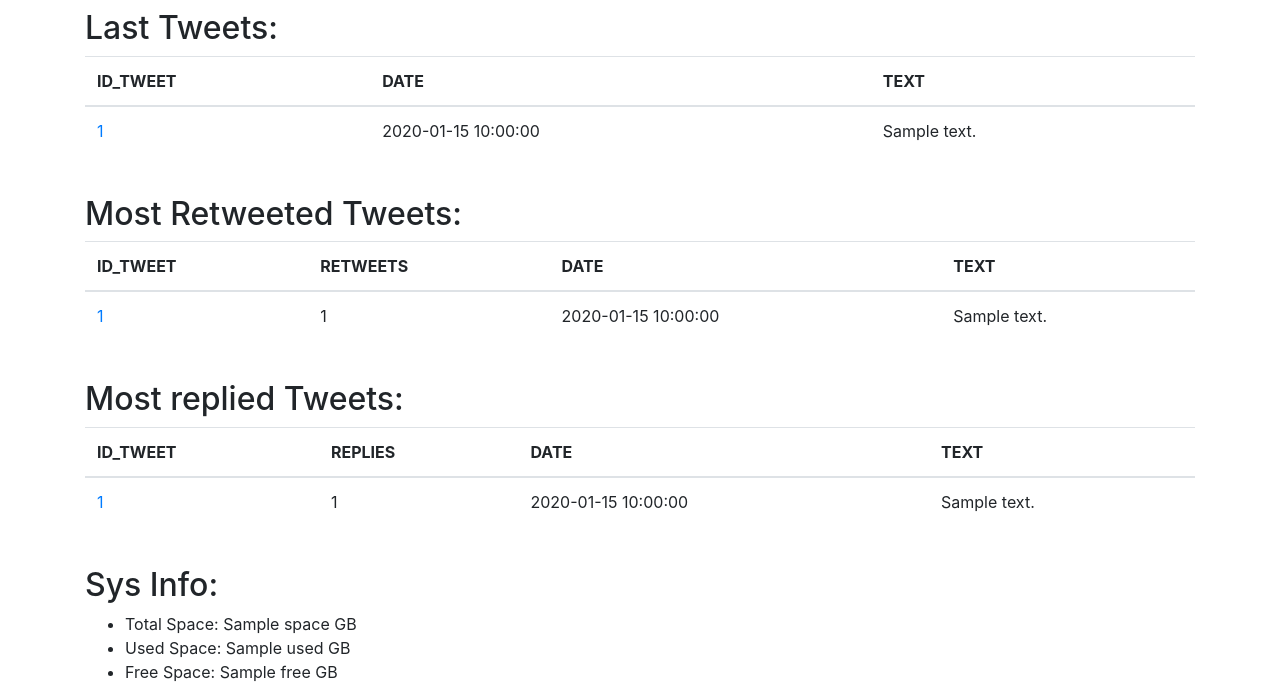
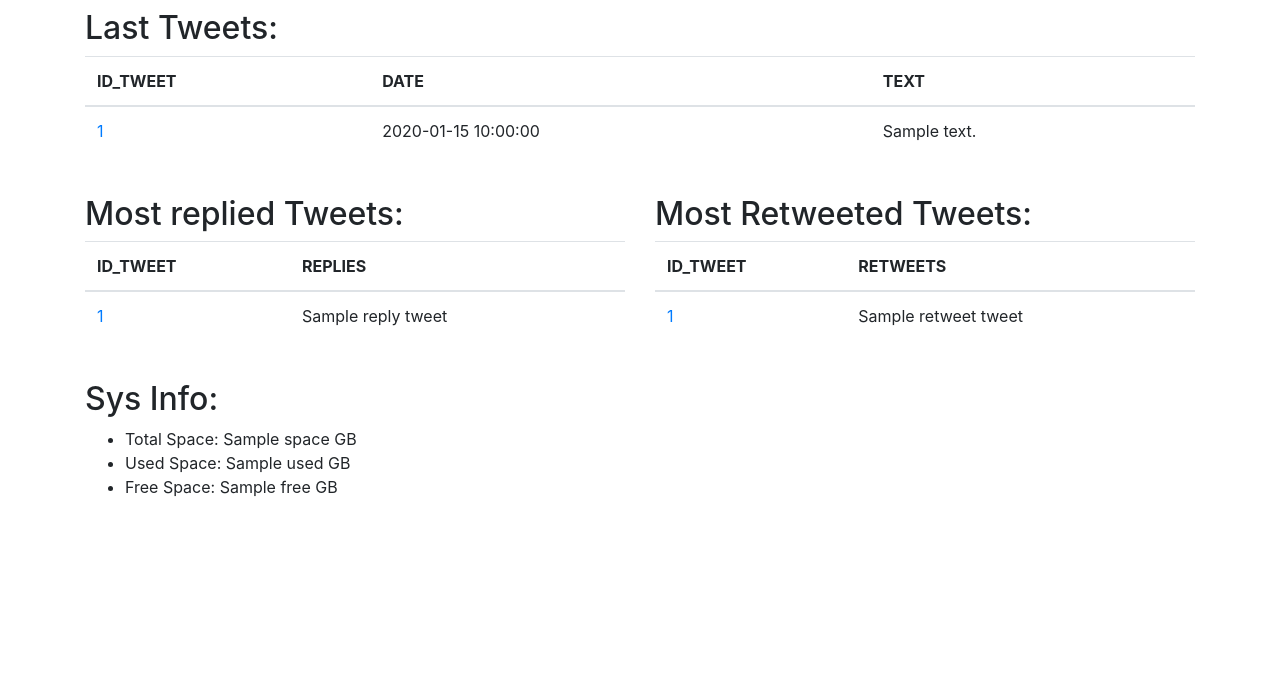
Before and after one commit to rodrigoejcm/twitter_extract_posts, a Flask app: template templates/index.html in a window 1280 px wide. Shown: the part 141-841 px from the top of the page. After the commit the page ends 638 px from the top, so only its background shows below. Run offline with Flask 2, Linux system fonts and the light colour scheme; the template is opened without the code that fills it: most values are stand-ins (such as "Sample title", 1, 10 or a date in 2020); some libraries are stand-ins or nearby versions.

Commit message:
Ajustando os counts de replies e retweets

```diff
--- a/templates/index.html
+++ b/templates/index.html
@@ -34,6 +34,29 @@
             </tbody>
         </table>
         <br>
+        <div class="row">
+            <div class="col-6">
+                <h2>Most replied Tweets:</h2>
+                <table class="table" id"=table">
+                    <thead class"thead-dark">
+
+                        <tr>
+                            <th class="tg-0lax">ID_TWEET</th>
+                            <th class="tg-0lax">REPLIES</th>
+                        </tr>
+
+                    </thead>
+                    <tbody id="tbodyt">
+                        {% for t in reply_tweets %}
+                            <tr>
+                                <td class="tg-0lax"><a href="http://www.twitter.com/anyuser/status/{{ t[0] }}">{{ t[0] }}</a></td>
+                                <td class="tg-0lax">{{ t[1] }}</td>
+                            </tr>
+                        {% endfor %}
+                    </tbody>
+                </table>
+            </div>
+            <div class="col-6">
                 <h2>Most Retweeted Tweets:</h2>
                 <table class="table" id"=table">
                     <thead class"thead-dark">
@@ -41,46 +64,21 @@
                         <tr>
                             <th class="tg-0lax">ID_TWEET</th>
                             <th class="tg-0lax">RETWEETS</th>
-                    <th class="tg-0lax">DATE</th>
-                    <th class="tg-0lax">TEXT</th>
                         </tr>
 
                     </thead>
                     <tbody id="tbodyt">
                         {% for t in retweet_tweets %}
                             <tr>
-                        <td class="tg-0lax"><a href="http://www.twitter.com/anyuser/status/{{ t.id }}">{{ t.id }}</a></td>
-                        <td class="tg-0lax">{{ t.retweet_count }}</td>
-                        <td class="tg-0lax">{{ t.created_at }}</td>
-                        <td class="tg-0lax">{{ t.text }}</td>
+                                <td class="tg-0lax"><a href="http://www.twitter.com/anyuser/status/{{ t[0] }}">{{ t[0] }}</a></td>
+                                <td class="tg-0lax">{{ t[1] }}</td>
                             </tr>
                         {% endfor %}
                     </tbody>
                 </table>
-        </br>
-        <h2>Most replied Tweets:</h2>
-        <table class="table" id"=table">
-            <thead class"thead-dark">
+            </div>
+        </div>
 
-                <tr>
-                    <th class="tg-0lax">ID_TWEET</th>
-                    <th class="tg-0lax">REPLIES</th>
-                    <th class="tg-0lax">DATE</th>
-                    <th class="tg-0lax">TEXT</th>
-                </tr>
-
-            </thead>
-            <tbody id="tbodyt">
-                {% for t in reply_tweets %}
-                    <tr>
-                        <td class="tg-0lax"><a href="http://www.twitter.com/anyuser/status/{{ t.id }}">{{ t.id }}</a></td>
-                        <td class="tg-0lax">{{ t.reply_count }}</td>
-                        <td class="tg-0lax">{{ t.created_at }}</td>
-                        <td class="tg-0lax">{{ t.text }}</td>
-                    </tr>
-                {% endfor %}
-            </tbody>
-        </table>
         </br>
         <h2>Sys Info:</h2>
         <ul>
```
Also changed, not shown: app.py (+4 -5 lines). Lines whose indentation alone changed are shown as unchanged.
